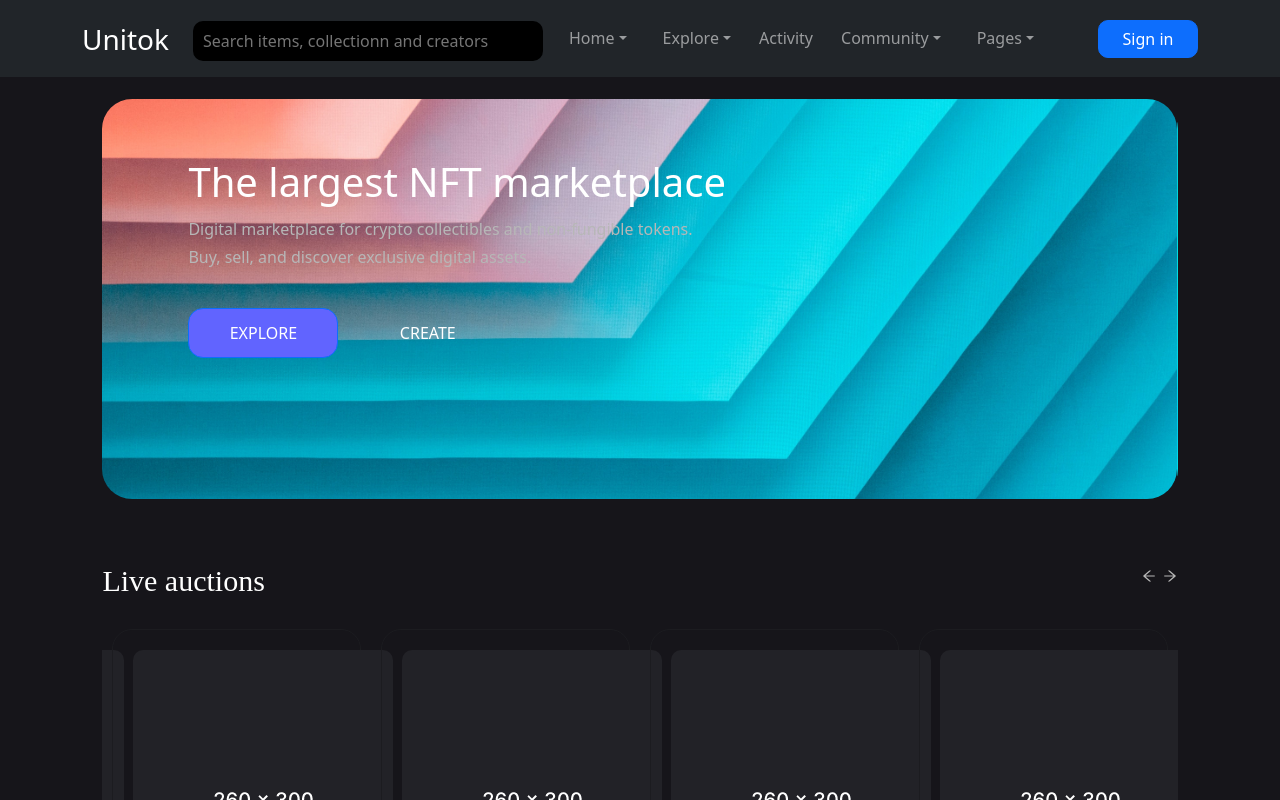
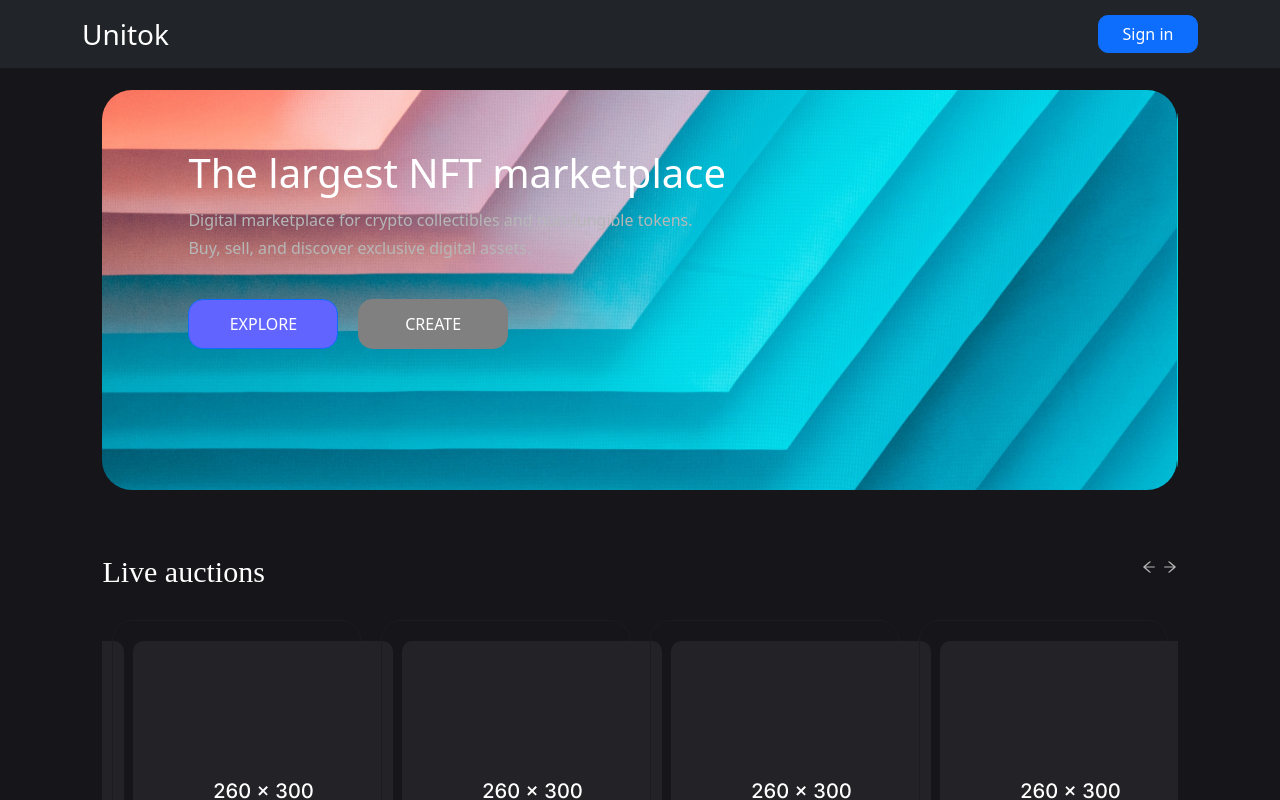
Before and after one commit to hammadvirk11/landing-page, a React (Create React App) app: page / in a window 1280 px wide. Shown: the top 800 px of the page. Built offline with nearby package versions, Linux system fonts and the light colour scheme.

Commit message:
navbar remove

```diff
--- a/src/Components/MainSection/MainSection.css
+++ b/src/Components/MainSection/MainSection.css
@@ -49,10 +49,13 @@
 
 }
 .create{
-    background-color: transparent !important;
+    background-color: gray !important;
     border: none !important;
-    margin-left: 5% !important;
+    margin-left: 2% !important;
     text-transform: uppercase !important;
+    width: 150px !important;
+    border-radius: 15px !important;
+
 }
 .create:hover{
     color: blue;
--- a/src/Components/NavBar/CustomNavbar.jsx
+++ b/src/Components/NavBar/CustomNavbar.jsx
@@ -12,7 +12,7 @@ function CustomNavbar() {
         <Navbar.Toggle aria-controls="responsive-navbar-nav" />
         <Navbar.Collapse id="responsive-navbar-nav">
           <Nav className="me-auto">
-          <Nav.Link href="#pricing"><input className="input-search"
+          {/* <Nav.Link href="#pricing"><input className="input-search"
           placeholder="Search items, collectionn and creators"
           placeholderColor="white"/></Nav.Link>
           <NavDropdown title="Home" id="collasible-nav-dropdown" className="padding-dropdown">
@@ -39,7 +39,7 @@ function CustomNavbar() {
               <NavDropdown.Item href="#action/3.2">Author</NavDropdown.Item>
               <NavDropdown.Item href="#action/3.3">Collection</NavDropdown.Item>
               <NavDropdown.Item href="#action/3.4">Create</NavDropdown.Item>
-            </NavDropdown>
+            </NavDropdown> */}
           </Nav>
           <Nav>
             {/* <NavDropdown title="John Doe" id="collasible-nav-dropdown" className="padding-dropdown">
```
